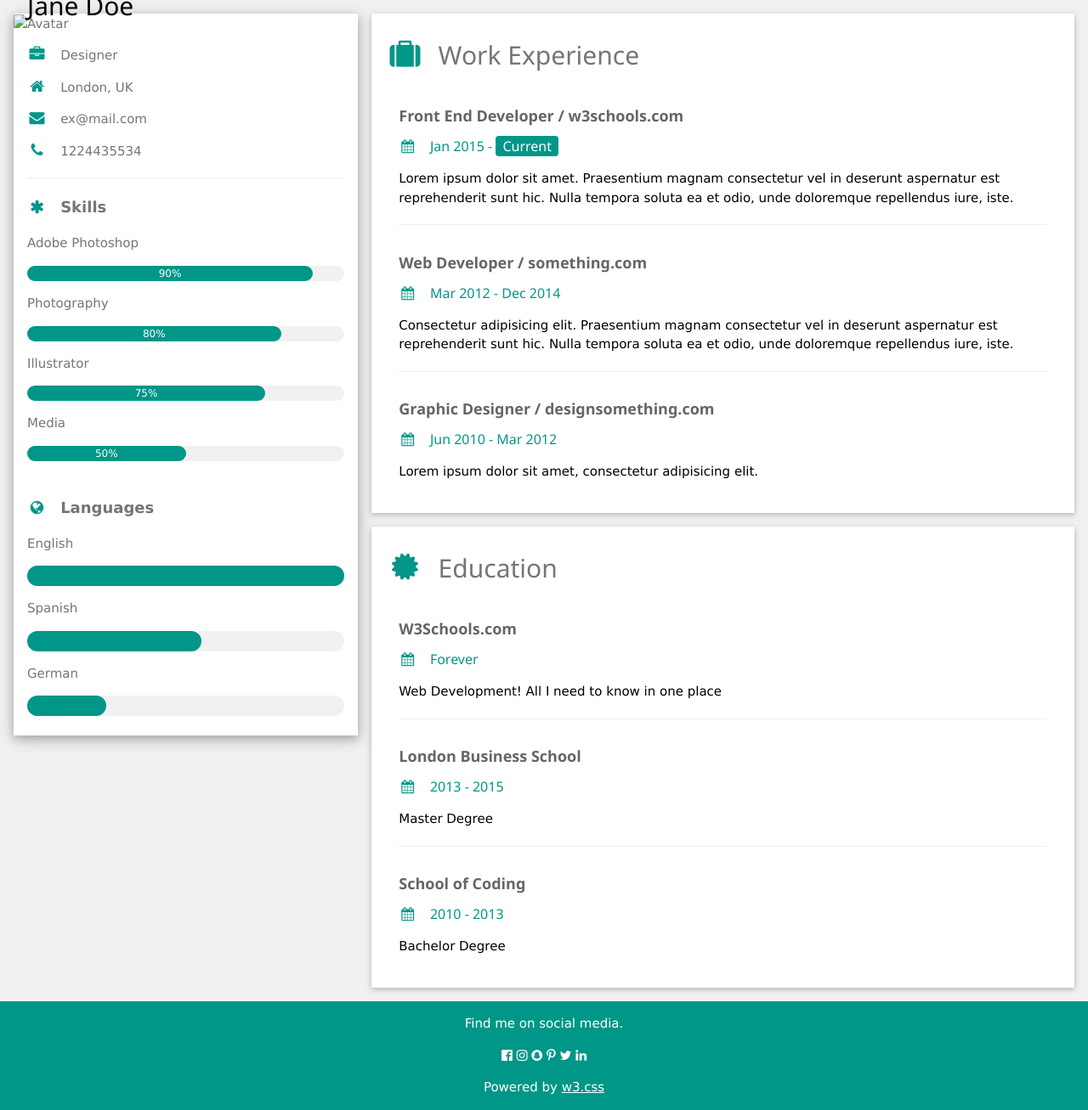
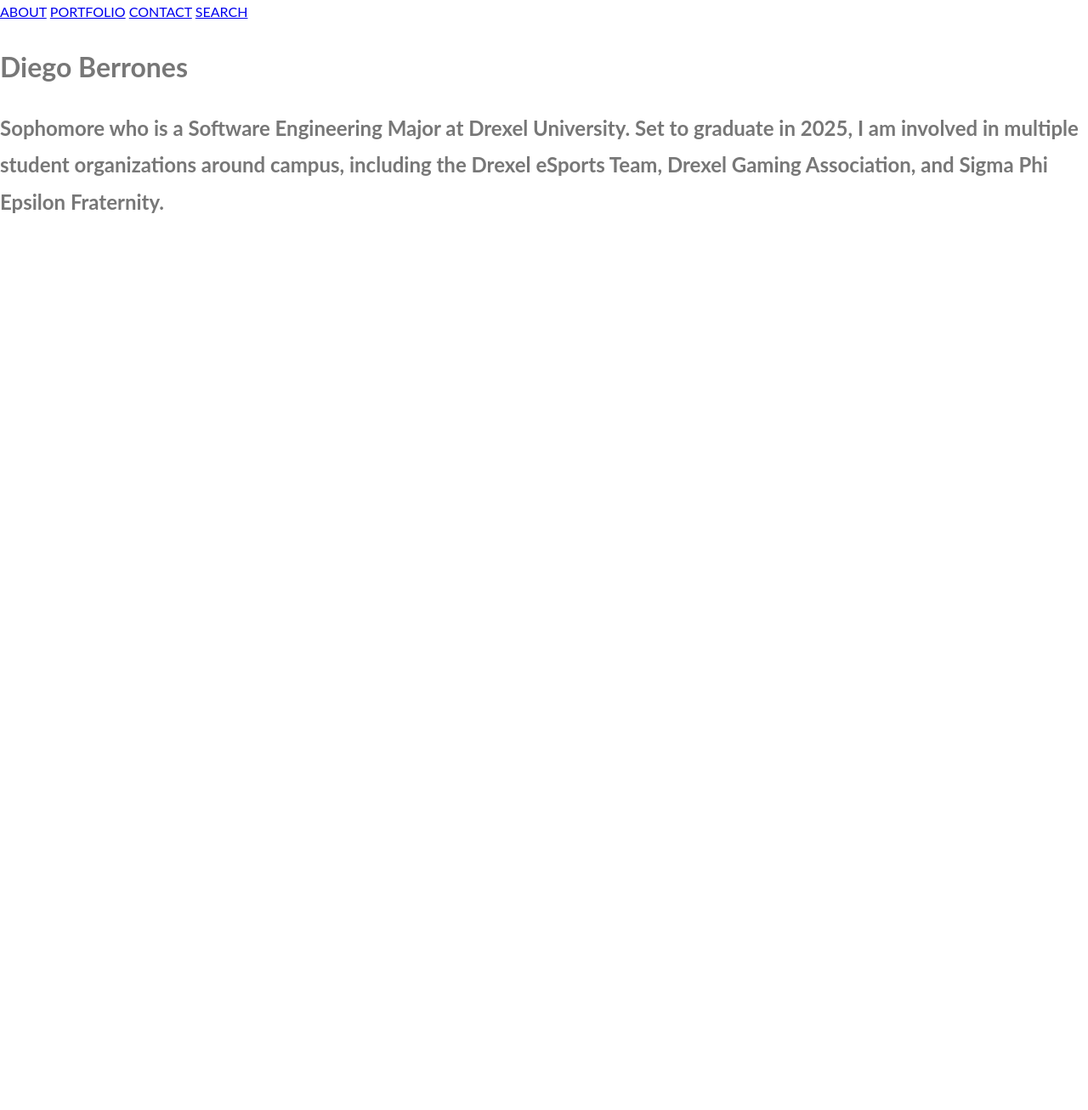
Before and after one commit to 55diego/Website1, a plain HTML site: page index.html in a window 1280 px wide. Shown: the whole page at 85% size. After the commit the page ends 800 px from the top, so only its background shows below. Drawn offline with nearby package versions, Linux system fonts and the light colour scheme; files that its build step writes are made by us from their sources; a web font is replaced by a local one.

Commit message:
Update index.html

```diff
--- a/index.html
+++ b/index.html
@@ -1,142 +1,33 @@
 <!DOCTYPE html>
-<html>
-<title>W3.CSS Template</title>
-<meta charset="UTF-8">
-<meta name="viewport" content="width=device-width, initial-scale=1">
-<link rel="stylesheet" href="https://www.w3schools.com/w3css/4/w3.css">
-<link rel='stylesheet' href='https://fonts.googleapis.com/css?family=Roboto'>
-<link rel="stylesheet" href="https://cdnjs.cloudflare.com/ajax/libs/font-awesome/4.7.0/css/font-awesome.min.css">
+<html lang="en">
+	<head>
+		<meta charset="UTF-8">
+		<meta name="viewport" content="width=device-width, initial-scale=1.0">
+		<title>Diego Berrones' Website</title>
+		<link rel="stylesheet" href="https://cdnjs.cloudfare.com/ajax/libs/normalize/7.0.0/normalize.min.css">
+		<link rel="stylesheet" href="https://cdnjs.cloudfare.com/ajax/libs/font-awsome/5.11.2/css/all.css"
+		integrity="sha256-46qynGAkLSFpVbEBog43gvNhfr0j+BmwXdxFgVk/Kvc=" crossorigin="anonymous"/>
 
-<body class="w3-light-grey">
+		<link href="https://fonts.googleapis.com/css?family=Source+Code+Pro:400,900|Source+Sans+Pro:300,900&display=swap" rel="stylesheet">
 
-<!-- Page Container -->
-<div class="w3-content w3-margin-top" style="max-width:1400px;">
+		<link rel="stylesheet" href="css/style.css">
 
-  <!-- The Grid -->
-  <div class="w3-row-padding">
+		<script src="https://kit.fontawesome.com/78577e345e.js" crossorigin="anonymous"></script>
+	</head>
 
-    <!-- Left Column -->
-    <div class="w3-third">
+	<body>
 
-      <div class="w3-white w3-text-grey w3-card-4">
-        <div class="w3-display-container">
-          <img src="/w3images/avatar_hat.jpg" style="width:100%" alt="Avatar">
-          <div class="w3-display-bottomleft w3-container w3-text-black">
-            <h2>Jane Doe</h2>
-          </div>
+        <div id="navDemo" class="w3-bar-block w3-white w3-hide w3-hide-large w3-hide-medium">
+            <a href="#about" class="w3-bar-item w3-button" onclick="toggleFunction()">ABOUT</a>
+            <a href="#portfolio" class="w3-bar-item w3-button" onclick="toggleFunction()">PORTFOLIO</a>
+            <a href="#contact" class="w3-bar-item w3-button" onclick="toggleFunction()">CONTACT</a>
+            <a href="#" class="w3-bar-item w3-button">SEARCH</a>
         </div>
-        <div class="w3-container">
-          <p><i class="fa fa-briefcase fa-fw w3-margin-right w3-large w3-text-teal"></i>Designer</p>
-          <p><i class="fa fa-home fa-fw w3-margin-right w3-large w3-text-teal"></i>London, UK</p>
-          <p><i class="fa fa-envelope fa-fw w3-margin-right w3-large w3-text-teal"></i>ex@mail.com</p>
-          <p><i class="fa fa-phone fa-fw w3-margin-right w3-large w3-text-teal"></i>1224435534</p>
-          <hr>
 
-          <p class="w3-large"><b><i class="fa fa-asterisk fa-fw w3-margin-right w3-text-teal"></i>Skills</b></p>
-          <p>Adobe Photoshop</p>
-          <div class="w3-light-grey w3-round-xlarge w3-small">
-            <div class="w3-container w3-center w3-round-xlarge w3-teal" style="width:90%">90%</div>
-          </div>
-          <p>Photography</p>
-          <div class="w3-light-grey w3-round-xlarge w3-small">
-            <div class="w3-container w3-center w3-round-xlarge w3-teal" style="width:80%">
-              <div class="w3-center w3-text-white">80%</div>
-            </div>
-          </div>
-          <p>Illustrator</p>
-          <div class="w3-light-grey w3-round-xlarge w3-small">
-            <div class="w3-container w3-center w3-round-xlarge w3-teal" style="width:75%">75%</div>
-          </div>
-          <p>Media</p>
-          <div class="w3-light-grey w3-round-xlarge w3-small">
-            <div class="w3-container w3-center w3-round-xlarge w3-teal" style="width:50%">50%</div>
-          </div>
-          <br>
+		<h1> Diego Berrones </h1>
 
-          <p class="w3-large w3-text-theme"><b><i class="fa fa-globe fa-fw w3-margin-right w3-text-teal"></i>Languages</b></p>
-          <p>English</p>
-          <div class="w3-light-grey w3-round-xlarge">
-            <div class="w3-round-xlarge w3-teal" style="height:24px;width:100%"></div>
-          </div>
-          <p>Spanish</p>
-          <div class="w3-light-grey w3-round-xlarge">
-            <div class="w3-round-xlarge w3-teal" style="height:24px;width:55%"></div>
-          </div>
-          <p>German</p>
-          <div class="w3-light-grey w3-round-xlarge">
-            <div class="w3-round-xlarge w3-teal" style="height:24px;width:25%"></div>
-          </div>
-          <br>
-        </div>
-      </div><br>
+		<h2> Sophomore who is a Software Engineering Major at Drexel University. Set to graduate in 2025, I am involved in multiple student
+		organizations around campus, including the Drexel eSports Team, Drexel Gaming Association, and Sigma Phi Epsilon Fraternity.</h2>
 
-    <!-- End Left Column -->
-    </div>
-
-    <!-- Right Column -->
-    <div class="w3-twothird">
-
-      <div class="w3-container w3-card w3-white w3-margin-bottom">
-        <h2 class="w3-text-grey w3-padding-16"><i class="fa fa-suitcase fa-fw w3-margin-right w3-xxlarge w3-text-teal"></i>Work Experience</h2>
-        <div class="w3-container">
-          <h5 class="w3-opacity"><b>Front End Developer / w3schools.com</b></h5>
-          <h6 class="w3-text-teal"><i class="fa fa-calendar fa-fw w3-margin-right"></i>Jan 2015 - <span class="w3-tag w3-teal w3-round">Current</span></h6>
-          <p>Lorem ipsum dolor sit amet. Praesentium magnam consectetur vel in deserunt aspernatur est reprehenderit sunt hic. Nulla tempora soluta ea et odio, unde doloremque repellendus iure, iste.</p>
-          <hr>
-        </div>
-        <div class="w3-container">
-          <h5 class="w3-opacity"><b>Web Developer / something.com</b></h5>
-          <h6 class="w3-text-teal"><i class="fa fa-calendar fa-fw w3-margin-right"></i>Mar 2012 - Dec 2014</h6>
-          <p>Consectetur adipisicing elit. Praesentium magnam consectetur vel in deserunt aspernatur est reprehenderit sunt hic. Nulla tempora soluta ea et odio, unde doloremque repellendus iure, iste.</p>
-          <hr>
-        </div>
-        <div class="w3-container">
-          <h5 class="w3-opacity"><b>Graphic Designer / designsomething.com</b></h5>
-          <h6 class="w3-text-teal"><i class="fa fa-calendar fa-fw w3-margin-right"></i>Jun 2010 - Mar 2012</h6>
-          <p>Lorem ipsum dolor sit amet, consectetur adipisicing elit. </p><br>
-        </div>
-      </div>
-
-      <div class="w3-container w3-card w3-white">
-        <h2 class="w3-text-grey w3-padding-16"><i class="fa fa-certificate fa-fw w3-margin-right w3-xxlarge w3-text-teal"></i>Education</h2>
-        <div class="w3-container">
-          <h5 class="w3-opacity"><b>W3Schools.com</b></h5>
-          <h6 class="w3-text-teal"><i class="fa fa-calendar fa-fw w3-margin-right"></i>Forever</h6>
-          <p>Web Development! All I need to know in one place</p>
-          <hr>
-        </div>
-        <div class="w3-container">
-          <h5 class="w3-opacity"><b>London Business School</b></h5>
-          <h6 class="w3-text-teal"><i class="fa fa-calendar fa-fw w3-margin-right"></i>2013 - 2015</h6>
-          <p>Master Degree</p>
-          <hr>
-        </div>
-        <div class="w3-container">
-          <h5 class="w3-opacity"><b>School of Coding</b></h5>
-          <h6 class="w3-text-teal"><i class="fa fa-calendar fa-fw w3-margin-right"></i>2010 - 2013</h6>
-          <p>Bachelor Degree</p><br>
-        </div>
-      </div>
-
-    <!-- End Right Column -->
-    </div>
-
-  <!-- End Grid -->
-  </div>
-
-  <!-- End Page Container -->
-</div>
-
-<footer class="w3-container w3-teal w3-center w3-margin-top">
-  <p>Find me on social media.</p>
-  <i class="fa fa-facebook-official w3-hover-opacity"></i>
-  <i class="fa fa-instagram w3-hover-opacity"></i>
-  <i class="fa fa-snapchat w3-hover-opacity"></i>
-  <i class="fa fa-pinterest-p w3-hover-opacity"></i>
-  <i class="fa fa-twitter w3-hover-opacity"></i>
-  <i class="fa fa-linkedin w3-hover-opacity"></i>
-  <p>Powered by <a href="https://www.w3schools.com/w3css/default.asp" target="_blank">w3.css</a></p>
-</footer>
-
-</body>
+	</body>
 </html>
```
